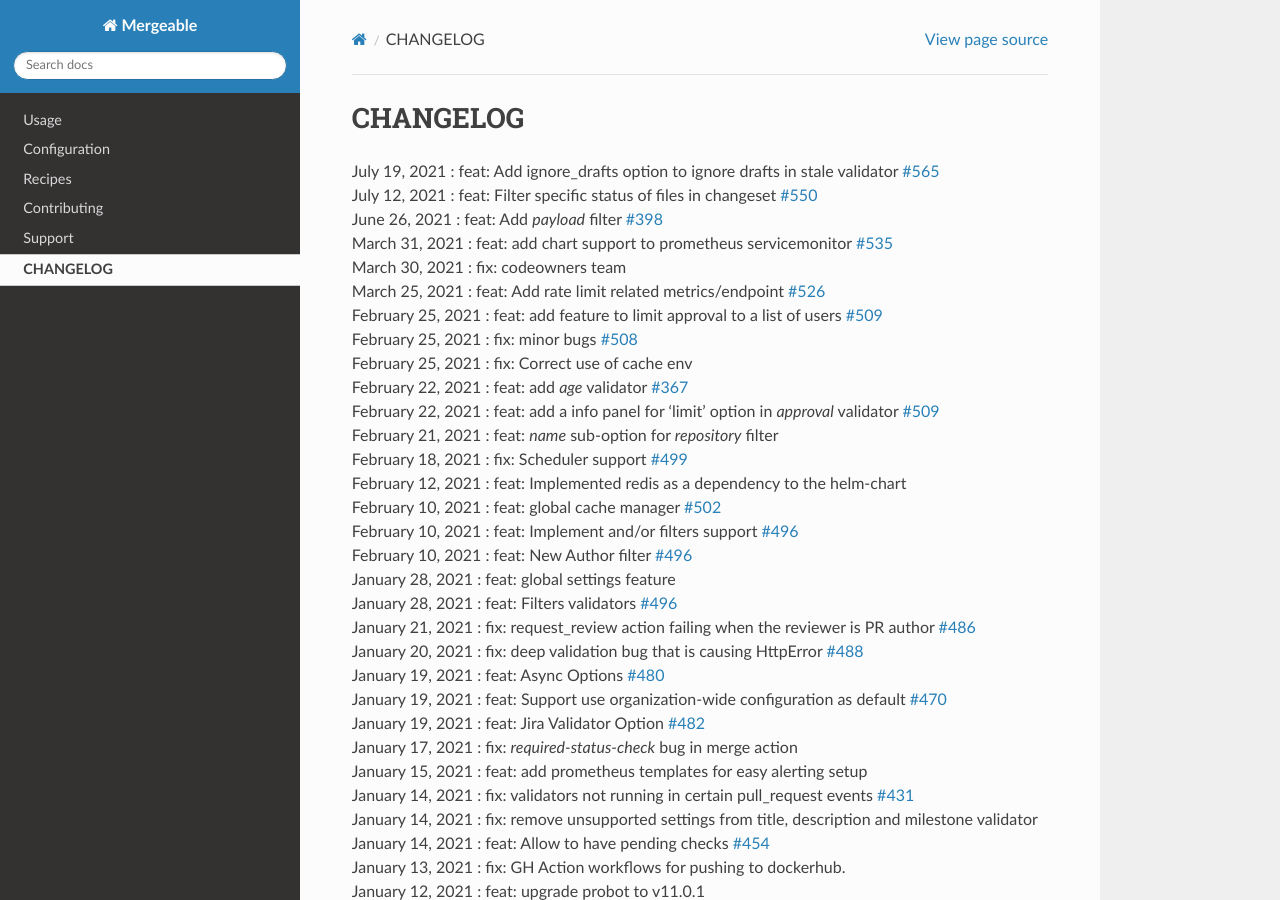
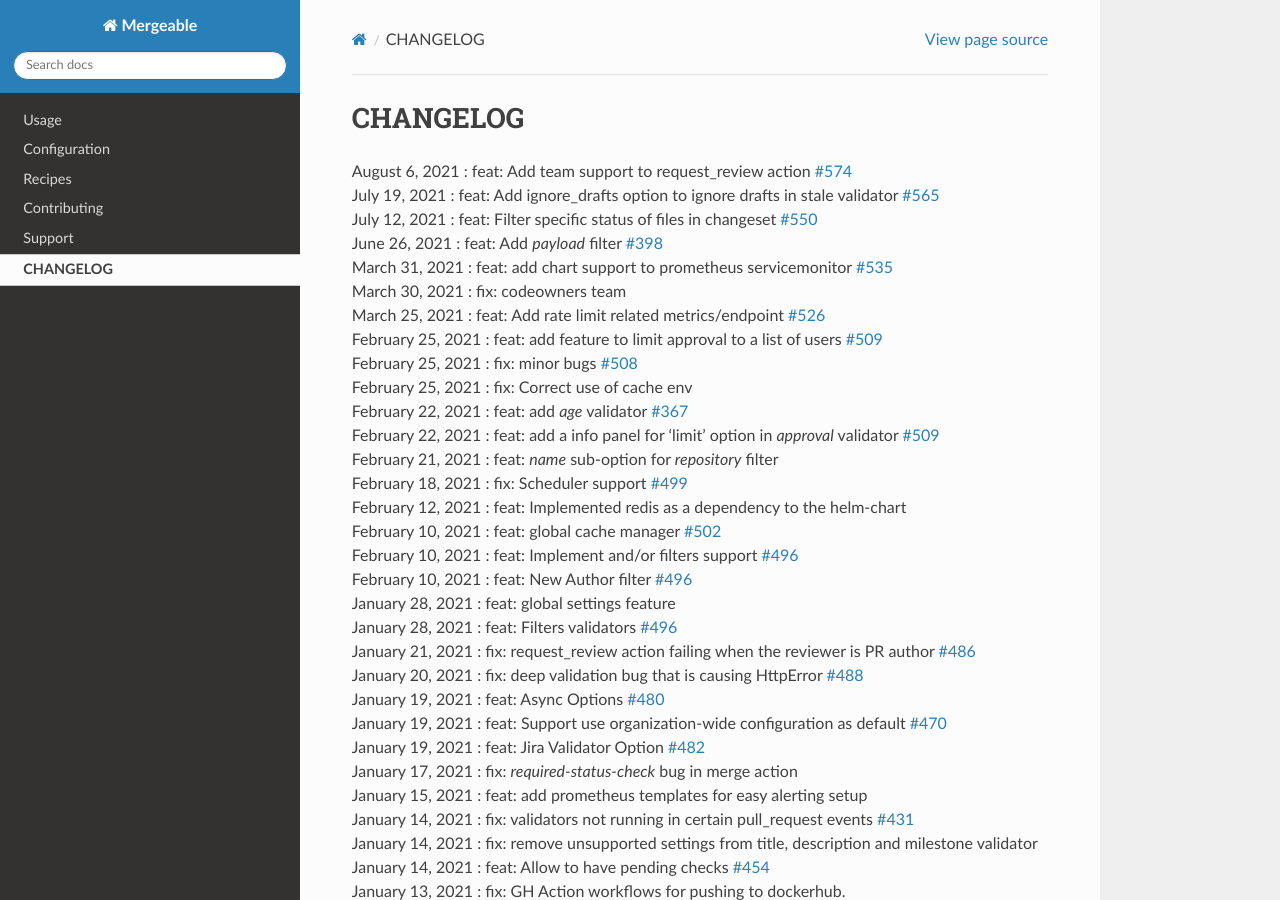
Before and after one commit to mergeability/mergeable, a Sphinx documentation site: the page built from docs/changelog.rst, in a window 1280 px wide and 900 px high. Built offline with Sphinx 7.4.7 and the Read the Docs theme 2.0.0, drawn with Linux system fonts in a browser that asks for light colours.

Commit message:
Add changelog entry

```diff
--- a/docs/changelog.rst
+++ b/docs/changelog.rst
@@ -1,5 +1,6 @@
 CHANGELOG
 =====================================
+| August 6, 2021 : feat: Add team support to request_review action `#574 <https://github.com/mergeability/mergeable/pull/574>`_
 | July 19, 2021 : feat: Add ignore_drafts option to ignore drafts in stale validator `#565 <https://github.com/mergeability/mergeable/issues/565>`_
 | July 12, 2021 : feat: Filter specific status of files in changeset `#550 <https://github.com/mergeability/mergeable/issues/550>`_
 | June 26, 2021 : feat: Add `payload` filter `#398 <https://github.com/mergeability/mergeable/issues/398>`_
```
